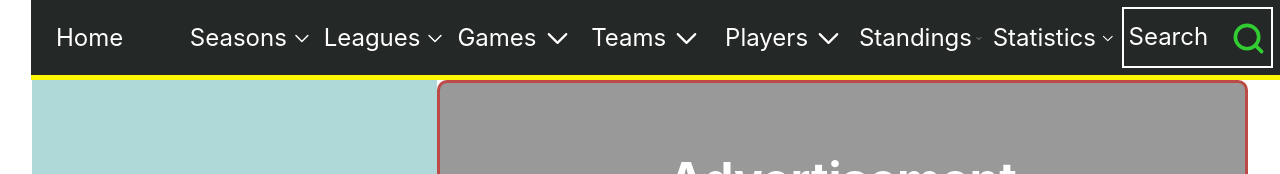
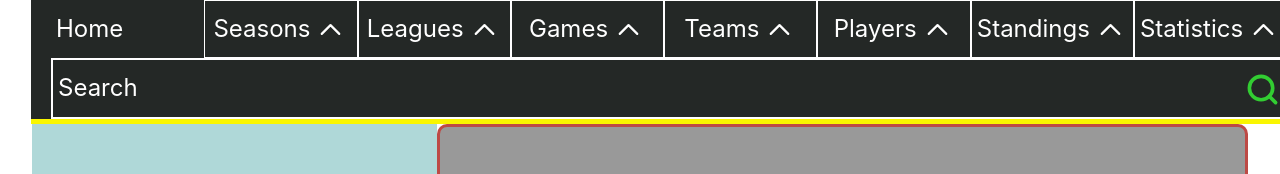
Before and after one commit to mizou9494/sport_site, a React (Create React App) app: page / in a window 1280 px wide. Shown: the top 174 px of the page. Built offline with nearby package versions, Linux system fonts and the light colour scheme; no server answers.

Commit message:
The Navbar links are now clickable not hoverable

```diff
--- a/src/components/Link/Link.js
+++ b/src/components/Link/Link.js
@@ -9,12 +9,15 @@ import styles from './Link.module.css'
 
 import Submenu from '../Submenu'
 
-function Link({ id, label }) {
-    const [isClicked, setIsClicked] = React.useState(false)
+function Link({ id, label, activeSubmenu, onClick, children }) {
+    // const [isClicked, setIsClicked] = React.useState(false)
 
-    function handleLinkClick() {
-        setIsClicked(!isClicked)
-    }
+
+    // Function to toggle submenu visibility
+
+    // function handleLinkClick() {
+    //     setIsClicked(!isClicked)
+    // }
 
     if( label === "Home" ) {
         return (
@@ -37,30 +40,30 @@ function Link({ id, label }) {
 
   return (
     <li
-        onClick={handleLinkClick}
+        className={styles.link}
         label={label}
-        key={id}
+        onClick={onClick}
     >
         <label>{label}</label>
-        {isClicked
+        {activeSubmenu
             ?
                 <ChevronUp
                     strokeWidth={1.5}
-                    style={{
-                        transform: isClicked ? `rotate(0deg)` : `rotate(180deg)`,
-                        transition: 'transform 250ms'
-                    }}
+                    // style={{
+                    //     transform: activeSubmenu === id  ? `rotate(0deg)` : `rotate(180deg)`,
+                    //     transition: 'transform 250ms'
+                    // }}
                 />
             :
-                <ChevronUp
+                <ChevronDown
                     strokeWidth={1.5}
-                    style={{
-                        transform: !isClicked ? 'rotate(180deg)' : 'rotate(0deg)',
-                        transition: 'transform 250ms'
-                    }}
+                    // style={{
+                    //     transform: !activeSubmenu === id  ? 'rotate(180deg)' : 'rotate(0deg)',
+                    //     transition: 'transform 250ms'
+                    // }}
                 />
         }
-        {isClicked && <Submenu label={label} />}
+        {children}
     </li>
   )
 }
--- a/src/components/Link/Link.module.css
+++ b/src/components/Link/Link.module.css
@@ -1,3 +1,11 @@
+.link {
+    border: 1px solid white;
+    min-width: max-content;
+    display: grid;
+    place-content: center;
+    z-index: 5;
+}
+
 .search {
     min-width: 150px;
     border: 2px solid white;
--- a/src/components/Navbar/Navbar.js
+++ b/src/components/Navbar/Navbar.js
@@ -4,16 +4,40 @@ import { navbar_links } from '../../utils/utils'
 
 import styles from './Navbar.module.css'
 
+import Submenu from '../Submenu'
 import Link from '../Link/Link'
 
 function Navbar() {
 
+  // const [activeSubmenu1, setActiveSubmenu1] = React.useState(false);
+  // const [activeSubmenu2, setActiveSubmenu2] = React.useState(false);
+  // const [activeSubmenu3, setActiveSubmenu3] = React.useState(false);
+  // const [activeSubmenu4, setActiveSubmenu4] = React.useState(false);
+  // const [activeSubmenu5, setActiveSubmenu5] = React.useState(false);
+  // const [activeSubmenu6, setActiveSubmenu6] = React.useState(false);
+  // const [activeSubmenu7, setActiveSubmenu7] = React.useState(false);
+  // const [activeSubmenu8, setActiveSubmenu8] = React.useState(false);
+
+  const [activeSubmenu, setActiveSubmenu] = React.useState(null);
+
+  const toggleSubmenu = (menuName) => {
+    setActiveSubmenu((prev) => (prev === menuName ? null : menuName)); // Open clicked submenu and close others
+  };
+
   return (
     <div className={styles.wrapper}>
         <ul className={styles.navbar}>
-            {navbar_links.map(({id, label}) => (
-                <Link key={id}  id={id} label={label} />
-            ))}
+          {navbar_links.map(({id, label}) => (
+            <Link
+              key={id}
+              id={id}
+              activeSubmenu
+              label={label}
+              onClick={() => toggleSubmenu(label)}
+            >
+              {activeSubmenu === label && <Submenu label={label} />}
+            </Link>
+          ))}
         </ul>
     </div>
   )
--- a/src/components/Navbar/Navbar.module.css
+++ b/src/components/Navbar/Navbar.module.css
@@ -1,6 +1,6 @@
 .wrapper {
     isolation: isolate;
-    z-index: 2;
+    z-index: 1;
     position: sticky;
     top: 0;
     left: 0;
```
